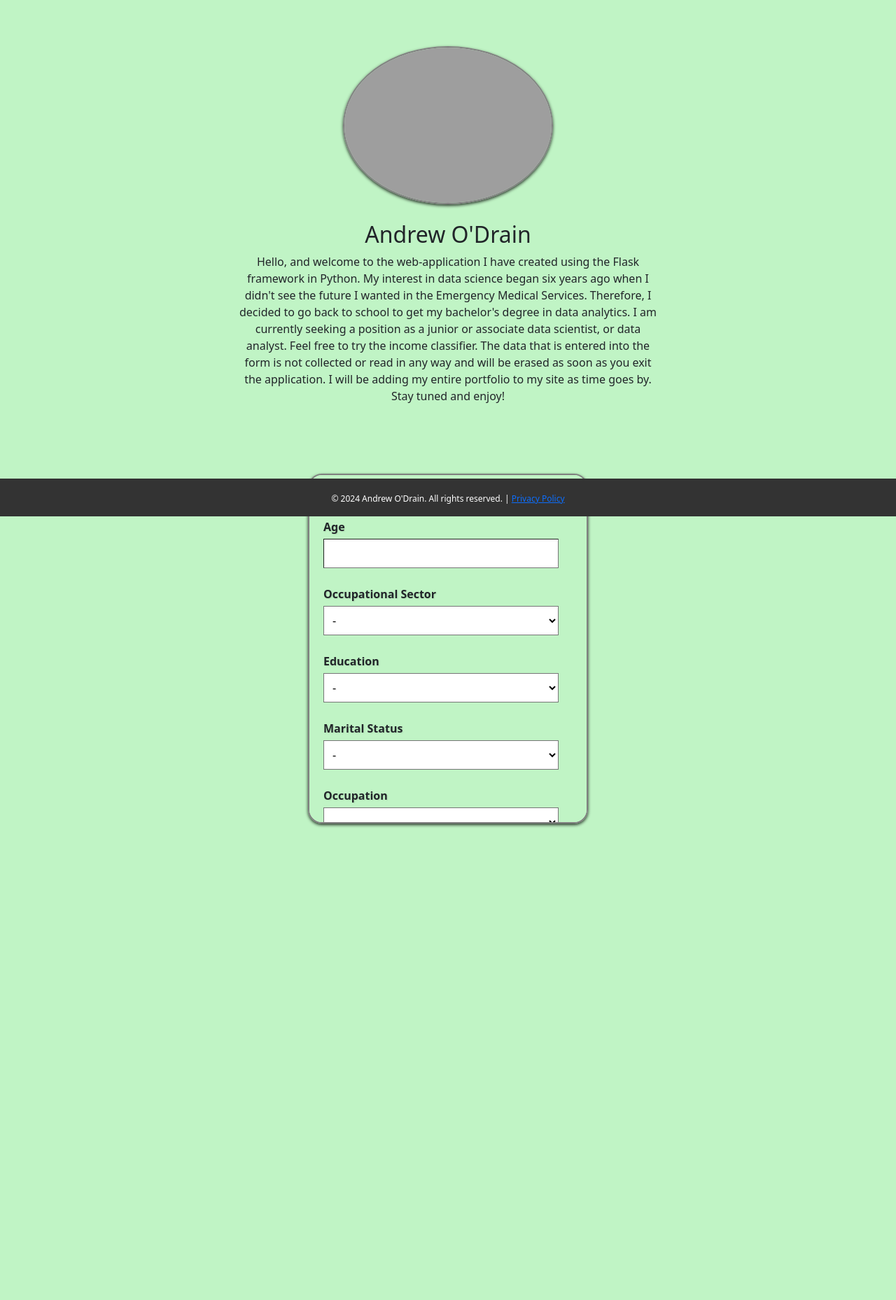
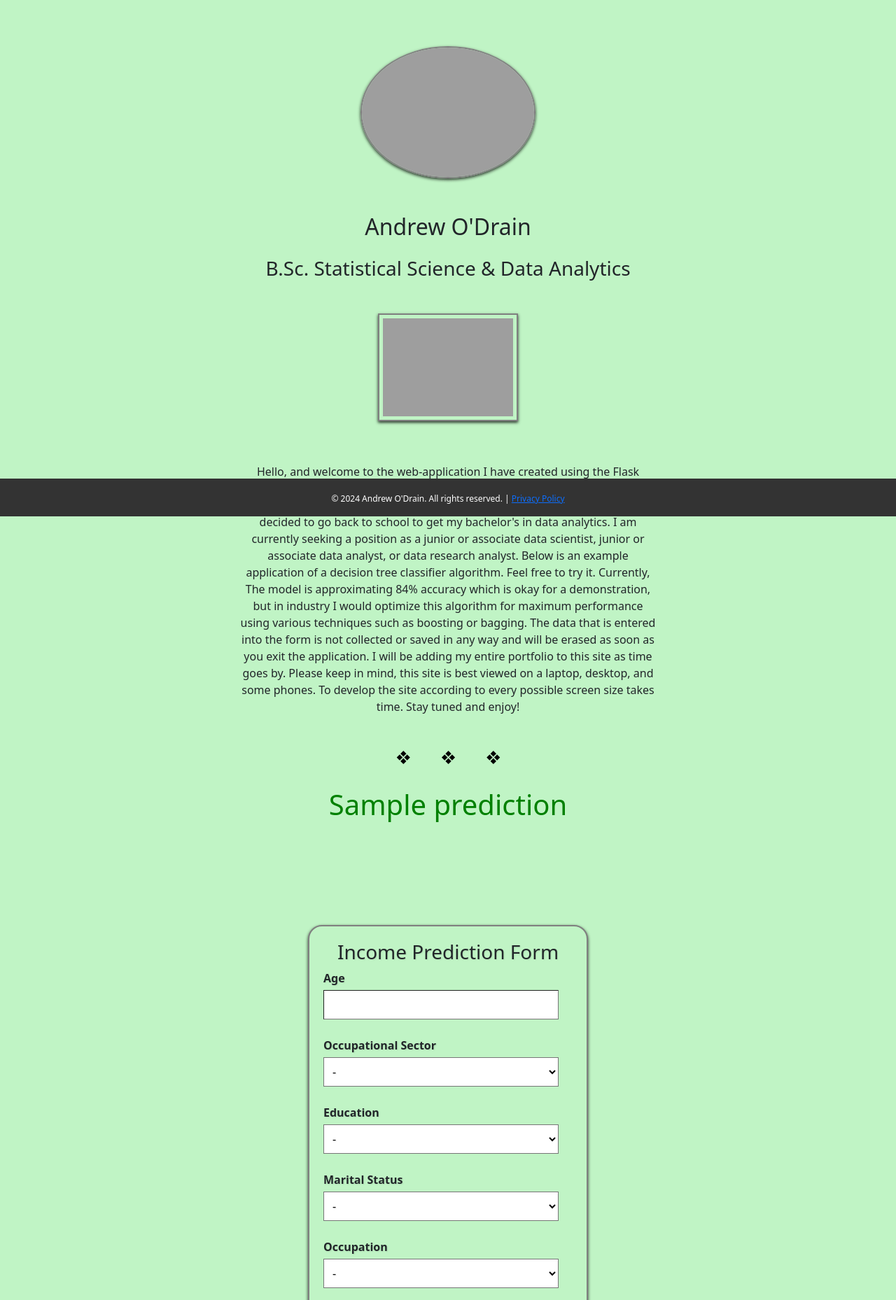
Before and after one commit to Drew5040/Portfolio, a Flask app: template Sample8_ML.Flask.Web.Application/templates/profile.html in a window 1280 px wide. Shown: the part 62-1920 px from the top of the page at 70% size. Before the commit the page ends 1244 px from the top, so only its background shows below. Run offline with Flask 3, Linux system fonts and the light colour scheme; the template is opened without the code that fills it: most values are stand-ins (such as "Sample title", 1, 10 or a date in 2020); parts of the project's set-up code (start-up, migrations or seed data) failed here and were passed over; grey boxes are pictures that could not be loaded.

Commit message:
web.app.edits

```diff
--- a/Sample8_ML.Flask.Web.Application/app.py
+++ b/Sample8_ML.Flask.Web.Application/app.py
@@ -1,6 +1,6 @@
 import logging
-from flask import request, render_template, Flask
-from gunicorn.app.base import Application
+from flask import request, render_template, Flask, session
+# from gunicorn.app.base import Application
 import numpy as np
 import pickle
 
@@ -9,6 +9,8 @@ logging.basicConfig(filename='logs/flask/error.log', level=logging.DEBUG, format
                                                                                  'levelname)s - %(message)s')
 
 app = Flask(__name__)
+
+app.secret_key = 'ziggy'
 
 
 @app.route('/')
@@ -38,7 +40,7 @@ def value_predictor(to_predict_list):
     return results[0]
 
 
-@app.route('/result', methods=['POST'])
+@app.route('/', methods=['POST'])
 def result():
     logging.info('result page accessed...')
 
@@ -64,24 +66,25 @@ def result():
 
         results = value_predictor(to_predict_list)
         if int(results) == 1:
-            prediction = 'Income more than 50K'
+            prediction = '* Income more than 50K *'
         else:
-            prediction = 'Income less than 50K'
+            prediction = '* Income less than 50K *'
 
         # Add a print statement
         logging.debug(f"Prediction result: {prediction}")
 
-        return render_template('result.html', prediction=prediction)
+        return render_template('profile.html', prediction=prediction)
 
 
-class FlaskApplication(Application):
-    def __init__(self, parser, opts, *args):
-        super(FlaskApplication, self).__init__(parser, opts)
-        self.parser = parser
-        self.opts = opts
-        self.args = args
+# class FlaskApplication(Application):
+#     def __init__(self, parser, opts, *args):
+#         super(FlaskApplication, self).__init__(parser, opts)
+#         self.parser = parser
+#         self.opts = opts
+#         self.args = args
 
 
 if __name__ == '__main__':
-    logging.debug('main() accessed ...')
-    FlaskApplication(None, None).run()
+    # logging.debug('main() accessed ...')
+    # FlaskApplication(None, None).run()
+    app.run(debug=True, port=5000)
--- a/Sample8_ML.Flask.Web.Application/static/script.js
+++ b/Sample8_ML.Flask.Web.Application/static/script.js
@@ -1,8 +1,29 @@
 function validateForm() {
-		var form = document.querySelector('predictionForm');
+    var form = document.getElementById('predictionForm');
     if (!form.checkValidity()) {
         alert('Please fill out all fields correctly');
         return false;
     }
     return true;
 }
+
+function hidePrediction() {
+    var predictionElement = document.getElementById('prediction');
+    setTimeout(function() {
+        predictionElement.style.display = 'none';
+        console.log('Hiding prediction after 5 seconds...');
+    }, 5000);
+}
+
+function onSubmitActions() {
+    // Validate the form
+    var isValid = validateForm();
+
+    // If form is valid, hide the prediction after 5 seconds
+    if (isValid) {
+        setTimeout(hidePrediction, 0); // Call hidePrediction asynchronously
+    }
+
+    // Return the validation result
+    return isValid;
+}
--- a/Sample8_ML.Flask.Web.Application/static/styles.css
+++ b/Sample8_ML.Flask.Web.Application/static/styles.css
@@ -10,36 +10,103 @@
 
 }
 .profile-pic {
-    max-width: 300px;
-    width: 300px;
-    margin-top: 1px; /* Adjust the top margin */
-    margin-left: 1px; /* Adjust the left margin */
+    max-width: 250px;
+    width: 250px;
+    margin: 0 auto 50px; /* Center horizontally and add bottom margin */
+    display: block; /* Ensure the image is displayed as a block element */
     border: 2px solid grey;
     box-shadow: 0 2px 4px rgba(0, 0, 0, 0.8);
 }
 
+.logo {
+    max-width: 200px;
+    width: 200px;
+    margin: 0 auto 0px; /* Center horizontally and add bottom margin */
+    display: block; /* Ensure the image is displayed as a block element */
+    border: 2px solid grey;
+    padding: 5px;
+    box-shadow: 0 2px 4px rgba(0, 0, 0, 0.8);
+}
 
 .text-box {
+    max-width: 600px;
+    margin: 0 auto 50px; /* Center horizontally and add bottom margin */
 
-    max-width: 600px;
-    margin: 0 auto;
 
 }
 
-h3 {
-    font-family: Helvetica Neue, sans-serif;
+.container {
+    /* Center the content horizontally */
+    text-align: center;
+}
+
+.diamond-bullets {
+    /* Remove default list styles */
+    list-style: none;
+    padding: 0;
+    margin-top; 10px
+    margin-bottom: 10px; /* Add bottom margin */
+}
+
+.diamond-bullets span {
+    /* Display the diamond symbols as inline elements */
+    display: inline-block;
+    width: 20px; /* Adjust the width as needed */
+    height: 20px; /* Adjust the height as needed */
+    margin: 0 20px; /* Adjust the spacing between the diamonds */
+    font-size: 20px; /* Adjust the size of the diamond */
+    color: black; /* Color of the diamond */
+    text-align: center; /* Center the diamond */
+    line-height: 20px; /* Center the diamond vertically */
+}
+
+.prediction-box {
+    font-size: 20;
+    max-width: 800px;
+    margin: 0 auto 20px; /* Center horizontally and add bottom margin */
+    padding: 30px;
+    margin-bottom: 20px;
+    text-align: center; /* Center-align the content */
+    color: green;
+}
+
+/* Media query for smaller screens */
+@media (max-width: 768px) {
+    .prediction-box h1 {
+        font-size: 22px; /* Further reduce font size for narrower screens */
+    }
+}
+
+@media (max-width: 280px) {
+    .prediction-box h1 {
+        font-size: 16px
+    }
+}
+
+h2 {
     font-size: 28px;
     font-weight: bold;
     text-align: center;
     color: #0D1117;
-    text-decoration: underline;
     line-height: 1.5;
+}
+
+
+h3 {
+
+    font-size: 28px;
+    font-weight: bold;
+    text-align: center;
+    color: #0D1117;
+    line-height: 2.5;
 }
 
 body {
     font-family: Helvetica Neue, sans-serif;
     font-size: 11px;
     margin: 0;
+    background-color: #c0f4c5;
+
 }
 
 body:not(.form-container) {
@@ -47,20 +114,18 @@ body:not(.form-container) {
 }
 
 .form-container {
-    max-width: 400px; /* Adjust the maximum width as needed */
-    width: 100%; /* Ensure the container takes full width */
-    margin: 99px auto 20px;
+    max-width: 400px;
+    width: 100%;
+    margin: 90px auto; /* Adjust margin-top and margin-bottom */
     padding: 20px;
     border: 2px solid grey;
     border-radius: 20px;
     background-color: #c0f4c5;
     cursor: pointer;
-    max-height: calc(100vh - 300px);
-    overflow-y: auto; /* Enable vertical scrolling if needed */
+    overflow-y: auto;
     box-shadow: 0 2px 4px rgba(0, 0, 0, 0.8);
 }
 
-/* Add text shadow */
 .form-container,
 .form-container label,
 .form-container select,
@@ -72,7 +137,14 @@ body:not(.form-container) {
 .form-container input[type="text"],
 .form-container input[type="submit"],
 .form-container select {
-    border-width: 0.5px; /* Adjust the thickness as needed */
+    border-width: 0.25px; /* Adjust the thickness as needed */
+}
+
+/* Remove or adjust the following margin properties */
+.form-container label select,
+.form-group {
+    margin-bottom: 10px;
+    text-align: left;
 }
 
 input[type="text"],
@@ -83,13 +155,14 @@ select {
     background-color: white; /* Removed quotes around color name */
 }
 
+
 input[type="submit"] {
     display: block;
     margin: 20px auto 0;
     padding: 10px 20px;
     background-color: #4CAF50;
     color: white;
-    border: none;
+    border: 1px solid grey;
     border-radius: 5px;
     cursor: pointer;
 }
--- a/Sample8_ML.Flask.Web.Application/templates/profile.html
+++ b/Sample8_ML.Flask.Web.Application/templates/profile.html
@@ -13,6 +13,13 @@
                 <img src="static/git.headshot.400.400.jpg" alt="Photo" class="img-fluid rounded-circle mx-auto d-block profile-pic">
             </div>
             <h2 class="text-center mt-4">Andrew O'Drain</h2>
+			<h3 class="text-center mt-4">B.Sc. Statistical Science & Data Analytics</h3>
+        	</div>
+			<div class="text-center" style="margin-top: 5vh">
+                <img src="static/temple.logo.png" alt="Photo" class="img-fluid mx-auto d-block logo">
+            </div>
+
+		</div>
 	</div>
         <!-- Text and form section -->
         <div class="col-xs-8 order-xs-2">
@@ -23,27 +30,51 @@
 							Hello, and welcome to the web-application I have created using the Flask framework in
 							Python. My interest in data science began six years ago when I didn't see the future I
 							wanted in the Emergency Medical Services. Therefore, I decided to go back to school to
-							get my bachelor's degree in data analytics. I am currently seeking a position as a junior
-							or associate data scientist, or data analyst. Feel free to try the income classifier. The
-							data that is entered into the form is not collected or read in any way and will be erased as
-							soon as you exit the application. I will be adding my entire portfolio to my site as time
-							goes by. Stay tuned and enjoy!
+							get my bachelor's in data analytics. I am currently seeking a position as a junior
+							or associate data scientist, junior or associate data analyst, or data research analyst.
+
+							Below is an example application of a decision tree classifier algorithm. Feel free to try it.
+							Currently, The model is approximating 84% accuracy which is okay for a demonstration, but in
+							industry I would optimize this algorithm for maximum performance using various techniques such
+							as boosting or bagging.
+
+							The data that is entered into the form is not collected or saved in any way and will be erased
+							as soon as you exit the application. I will be adding my entire portfolio to this site as time
+							goes by. Please keep in mind, this site is best viewed on a laptop, desktop, and some phones.
+							To develop the site according to every possible screen size takes time. Stay tuned and enjoy!
 						    </p>
+                    </div>
+					<div class="container">
+						<div class="diamond-bullets">
+							<span>&#10070;</span>
+							<span>&#x2756;</span>
+							<span>&#x2756;</span>
 						</div>
 					</div>
 				</div>
+			</div>
+				<div class="col-xs-12">
+					<div class="text-center">
+						<div class="prediction-box" id="prediction"><!-- Adjust the column width as needed -->
+							<h1>{{ prediction }}</h1>
+						</div>
+					</div>
+				</div>
+		</div>
+
+		<div class="col-xs-8 order-xs-2">
+			<div class="container">
             	<div class="row">
                 	<div class="col-xs-12">
                     	<div class="form-container">
                         	<h3>Income Prediction Form</h3>
-
 
 							<!-- Display error message if it exists -->
     						{% if error_message %}
     						<div id="error-message" style="color: red;">{{ error_message }}</div>
     						{% endif %}
 
-<form id="predictionForm" action="/result" method="POST" onsubmit="return validateForm()">
+						<form id="predictionForm" method="POST" onsubmit="return onSubmitActions()">
 							<div class="form-group">
 								<label for="age">Age</label>
 								<input type="text" id="age" name="age">
@@ -215,14 +246,16 @@
 									</select>
 							</div>
 							<br>
-	<input type="submit" value="Submit" style="box-shadow: 2px 2px 4px rgba(0, 0, 0, 0.7);">
+							<input id="submitButton" type="submit" value="Submit" style="box-shadow: 2px 2px 4px rgba(0, 0, 0, 0.7);">
 						</form>
+
 						</div>
 					</div>
 				</div>
 			</div>
 			</div>
 		</div>
+
 		<script src="{{ url_for('static', filename='script.js') }}"></script>
 
 		{% endblock %}
--- a/Sample8_ML.Flask.Web.Application/templates/result.html
+++ b/Sample8_ML.Flask.Web.Application/templates/result.html
@@ -8,9 +8,8 @@
 {% block content %}
 <div class="container-fluid">
     <div class="row justify-content-center">
-        <div class="col-4 col-xs-4 mt-5"> <!-- Adjust the column width as needed -->
-            <h1 class="pt-3 pt-md-5 pb-5">{{ prediction }}</h1>
+        <h1>{{ prediction }}</h1>
         </div>
     </div>
-</div>
+
 {% endblock %}
```
Lines whose indentation alone changed are shown as unchanged.
